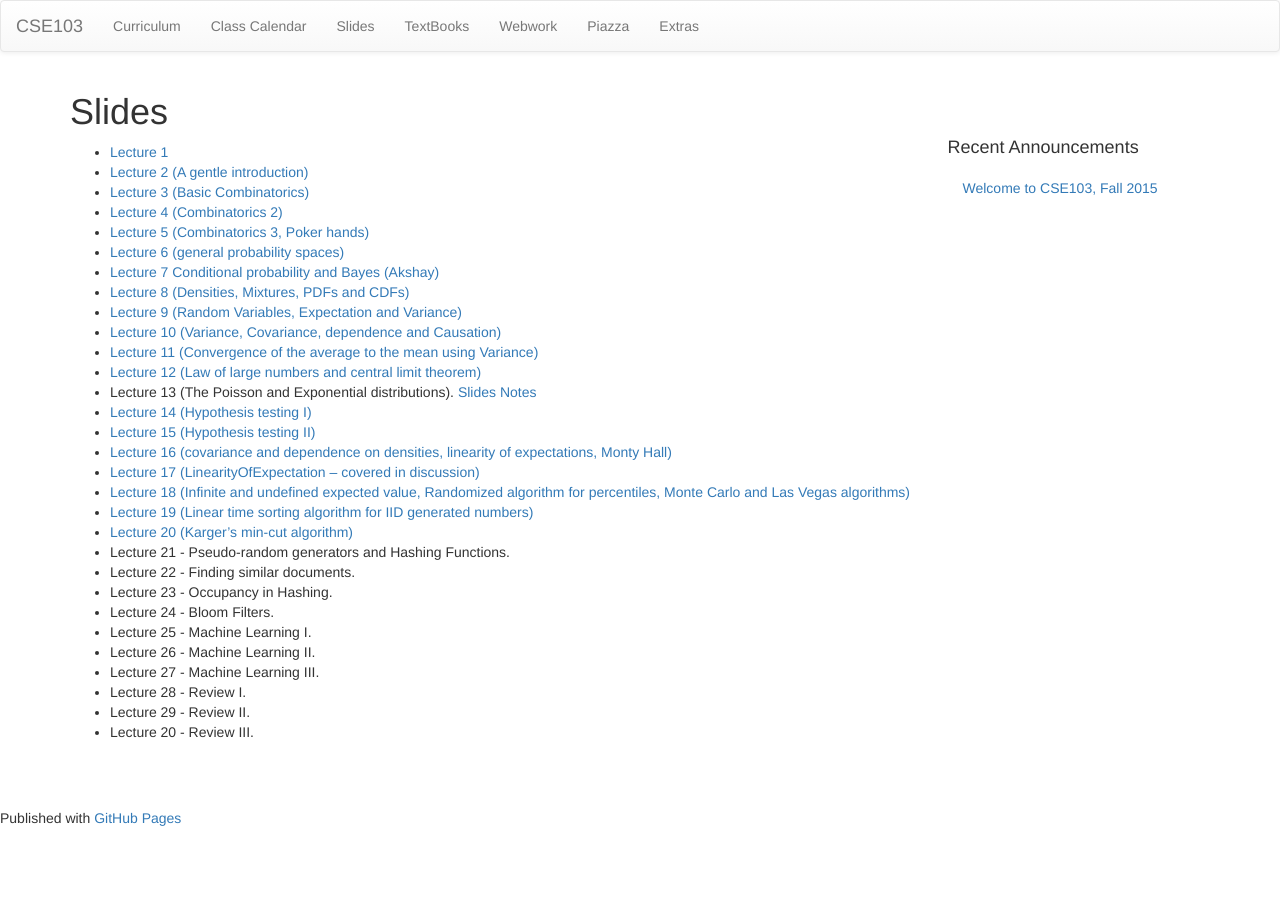
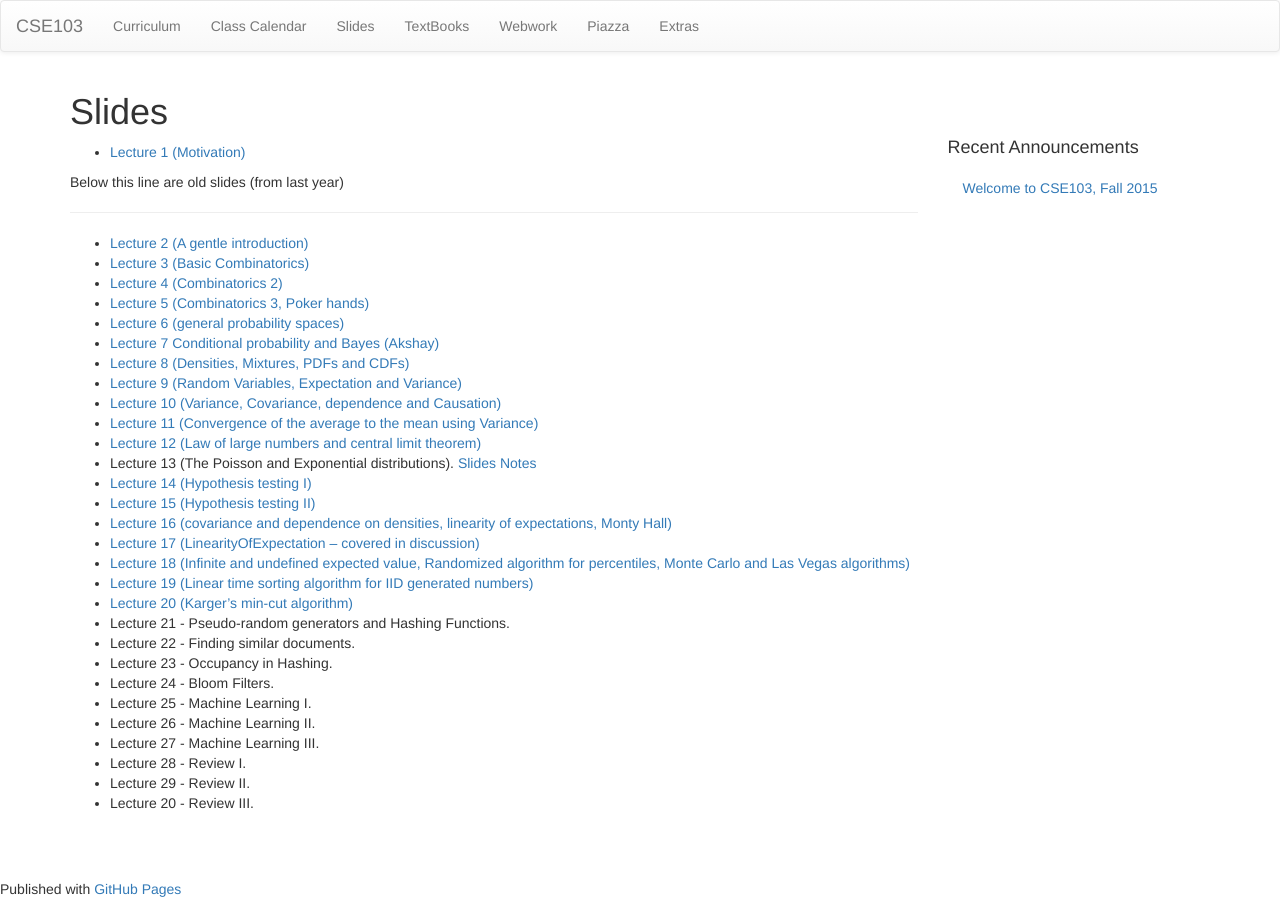
Before and after one commit to cse103/cse103.github.io, a Jekyll site: the page built from pages/18.Slides.md, in a window 1280 px wide. Built offline with Jekyll 4.4.1, drawn with Linux system fonts in a browser that asks for light colours; nearby versions of some CDN libraries; Markdown is read by kramdown in place of the engine named in the settings.

Commit message:
Update 18.Slides.md

```diff
--- a/pages/18.Slides.md
+++ b/pages/18.Slides.md
@@ -4,7 +4,11 @@ title: Slides
 permalink: /slides/
 ---
 
-* [Lecture 1](/Slides/Lecture1.pdf)
+* [Lecture 1 (Motivation)](/Slides/Lecture1.pdf)
+
+Below this line are old slides (from last year)
+
+------------------------
 * [Lecture 2 (A gentle introduction)](/Slides/Lecture2.pdf)
 * [Lecture 3 (Basic Combinatorics)](/Slides/basicCombinatorics.pdf)
 * [Lecture 4 (Combinatorics 2)](/Slides/Combinatorics2.pdf)
```
